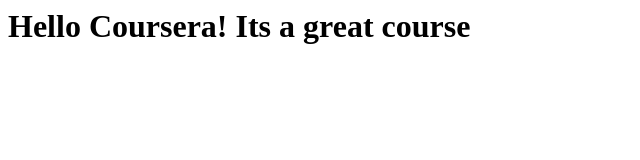
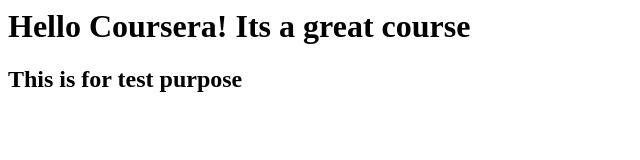
Before and after one commit to ohid1986/coursera-web, a plain HTML site: page site/index.html in a window 1280 px wide. Shown: the whole page, without its empty margins (0-640 px from the left). Drawn offline with Linux system fonts and the light colour scheme.

Commit message:
More changes in page content

```diff
--- a/site/index.html
+++ b/site/index.html
@@ -5,5 +5,6 @@
 </head>
 <body>
 <h1>Hello Coursera! Its a great course</h1>
+<h2>This is for test purpose</h2>
 </body>
 </html>
```
